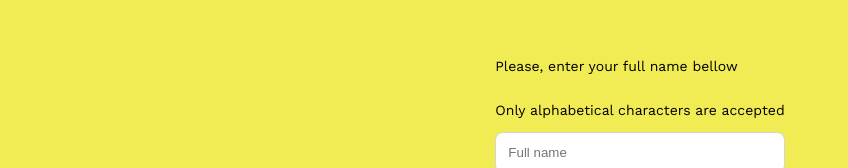
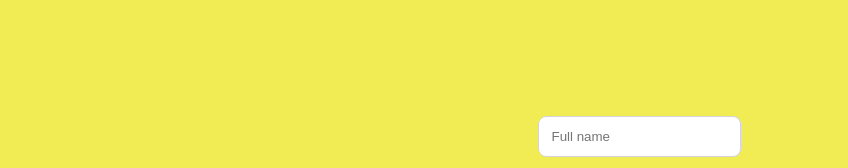
Before and after one commit to Drayton80/bees-beverage-pages, a React app: page /login in a window 1280 px wide. Shown: the part 253-421 px from the top of the page, without its empty margins (0-848 px from the left). Built offline with nearby package versions, Linux system fonts and the light colour scheme.

Commit message:
InputText: Added missing props

```diff
--- a/src/components/InputText/index.tsx
+++ b/src/components/InputText/index.tsx
@@ -3,16 +3,16 @@ import { InputTextProps } from "./types";
 import "./style.less";
 
 const InputText: React.FC<InputTextProps> = ({
+  label,
+  warningLabel,
   placeholder,
   error,
   onChange,
 }) => {
   return (
     <>
-      <p>Please, enter your full name bellow</p>
-      <p className={error ? "text-error" : ""}>
-        Only alphabetical characters are accepted
-      </p>
+      <p>{label}</p>
+      <p className={error ? "text-error" : ""}>{warningLabel}</p>
       <input
         className={`input-text ${error ? "input-error" : ""}`}
         placeholder={placeholder}
--- a/src/components/InputText/types.d.ts
+++ b/src/components/InputText/types.d.ts
@@ -1,4 +1,6 @@
 export type InputTextProps = {
+  label: string;
+  warningLabel: string;
   placeholder?: string;
   error?: boolean;
   onChange?: (event: React.FormEvent<HTMLInputElement>) => void;
```
